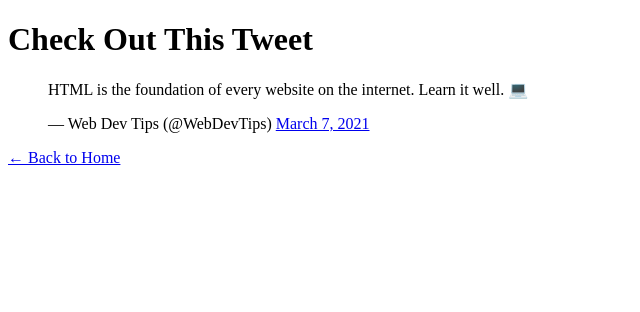
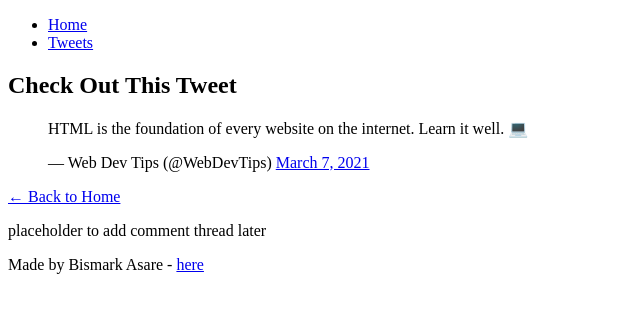
Before and after one commit to Ohms-Gh/My_First_Portfolio, a plain HTML site: page html_basic/tweets.html in a window 1280 px wide. Shown: the whole page, without its empty margins (0-640 px from the left). Drawn offline with Linux system fonts and the light colour scheme.

Commit message:
Update tweets.html

```diff
--- a/html_basic/tweets.html
+++ b/html_basic/tweets.html
@@ -5,15 +5,34 @@
   <title>My Embedded Tweet</title>
 </head>
 <body>
+  <header>
+    <ul>
+      <li><a href="index.html">Home</a></li>
+      <li><a href="tweets.html">Tweets</a></li>
+    </ul>
+  </header>
 
+  <main>
+    <article>
       <h1>Check Out This Tweet</h1>
+
       <blockquote class="twitter-tweet">
         <p lang="en" dir="ltr">HTML is the foundation of every website on the internet. Learn it well. 💻</p>
         &mdash; Web Dev Tips (@WebDevTips)
         <a href="https://twitter.com/WebDevTips/status/1368604565644134403">March 7, 2021</a>
       </blockquote>
       <script async src="https://platform.twitter.com/widgets.js" charset="utf-8"></script>
+
       <p><a href="index.html">← Back to Home</a></p>
+    </article>
 
+    <aside>
+      <p>placeholder to add comment thread later</p>
+    </aside>
+  </main>
+
+  <footer>
+    <p>Made by Bismark Asare - <a href="https://github.com/Ohms-Gh" target="_blank">here</a></p>
+  </footer>
 </body>
 </html>
```
Lines whose indentation alone changed are shown as unchanged.
